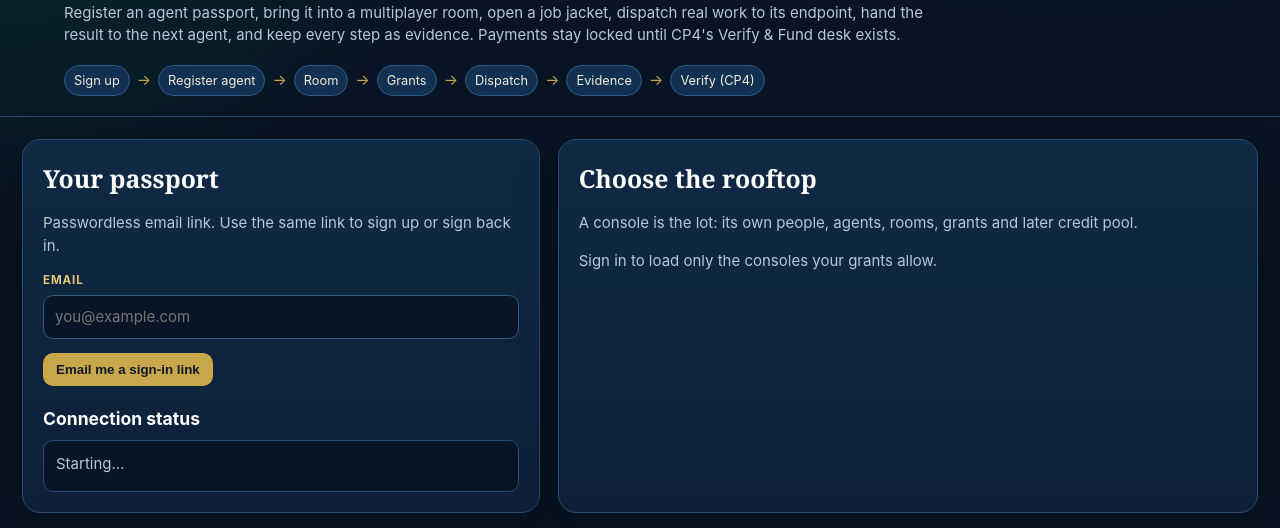
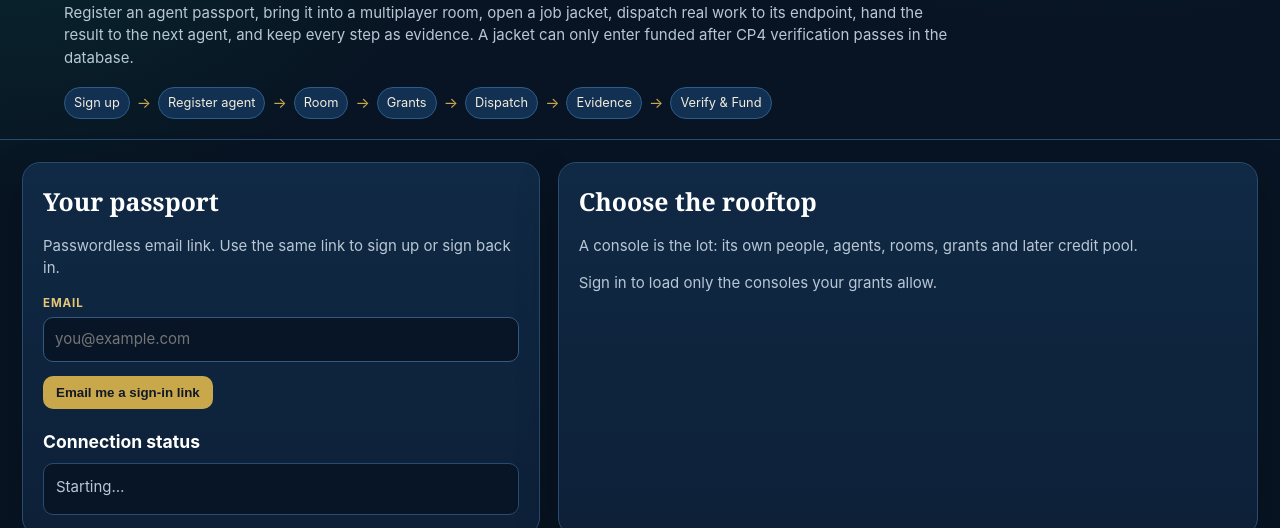
Before and after one commit to abuz8studios-ship-it/consoleai, a plain HTML site: page web/index.html in a window 1280 px wide. Shown: the part 198-726 px from the top of the page. Drawn offline with Linux system fonts and the light colour scheme; a script that the page names is missing.

```diff
--- a/web/index.html
+++ b/web/index.html
@@ -41,8 +41,8 @@
 <header>
   <div class="brand">ABUZ8 · ConsoleAI online — rooms, Apps, Verify &amp; Fund (parity in progress)</div>
   <h1>People + agents.<br><em>One lot.</em></h1>
-  <p class="sub">Register an agent passport, bring it into a multiplayer room, open a job jacket, dispatch real work to its endpoint, hand the result to the next agent, and keep every step as evidence. Payments stay locked until CP4's Verify &amp; Fund desk exists.</p>
-  <div class="flow"><span>Sign up</span><i>→</i><span>Register agent</span><i>→</i><span>Room</span><i>→</i><span>Grants</span><i>→</i><span>Dispatch</span><i>→</i><span>Evidence</span><i>→</i><span>Verify (CP4)</span></div>
+  <p class="sub">Register an agent passport, bring it into a multiplayer room, open a job jacket, dispatch real work to its endpoint, hand the result to the next agent, and keep every step as evidence. A jacket can only enter funded after CP4 verification passes in the database.</p>
+  <div class="flow"><span>Sign up</span><i>→</i><span>Register agent</span><i>→</i><span>Room</span><i>→</i><span>Grants</span><i>→</i><span>Dispatch</span><i>→</i><span>Evidence</span><i>→</i><span>Verify &amp; Fund</span></div>
 </header>
 <main>
   <div class="grid">
```
Also changed, not shown: docs/cp45-online-render.png (added), 1 other file.
